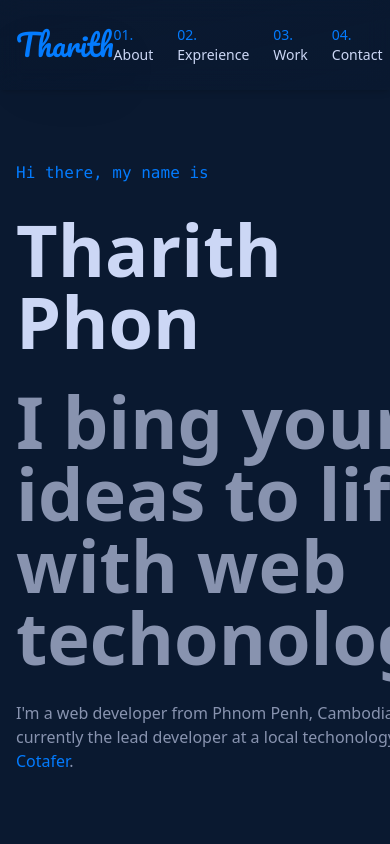
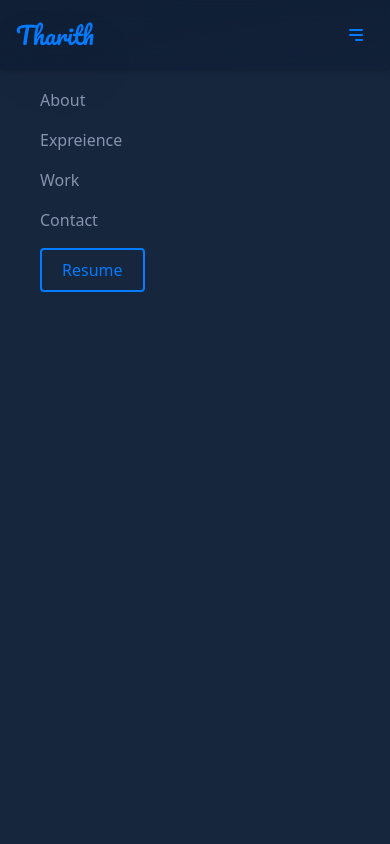
Before and after one commit to tharith-p/portfolios-v1, a React (Create React App) app: page / in a window 390 px wide. Shown: the top 844 px of the page. Built offline with nearby package versions, Linux system fonts and the light colour scheme.

Commit message:
done header responsive

```diff
--- a/src/component/header.js
+++ b/src/component/header.js
@@ -1,14 +1,25 @@
 import { Component } from "react";
 
 export default class Header extends Component {
+    constructor(props) {
+        super(props);
+        this.state = { isShow: true };
+        this.toggleNav = this.toggleNav.bind(this);
+    }
 
+    toggleNav() {
+        this.setState(state => ({
+            isShow: !state.isShow
+        }));
+    }
     render() {
         return (
-            <header className=" z-10 flex justify-between px-4 sm:px-6 md:px-10 h-[90px] sticky top-0 stick">
-                <a href="/" className="flex items-center">
-                    <p className="font-[Pacifico] text-main text-3xl drop-shadow-2xl">Tharith</p>
+            <div className=" sticky top-0 z-50">
+                <header className="z-50 flex px-4 sm:px-6 md:px-10 transition-[height] h-[70px] md:h-[90px] sticky top-0 stick">
+                    <a href="/" className="flex items-center mr-auto">
+                        <p className="font-[Pacifico] text-main transition-[font-size] text-2xl md:text-3xl drop-shadow-2xl">Tharith</p>
                     </a>
-                <ul className="flex items-center space-x-6 text-sm">
+                    <ul className="items-center space-x-6 text-sm hidden md:flex">
                         <li className="text-light hover:text-main "><a href="/" className="hov:und"><span className="text-main">01.</span> About</a></li>
                         <li className="text-light hover:text-main "><a href="/" className="hov:und"><span className="text-main">02.</span> Expreience</a></li>
                         <li className="text-light hover:text-main "><a href="/" className="hov:und"><span className="text-main">03.</span> Work</a></li>
@@ -19,7 +30,26 @@ export default class Header extends Component {
                             </button>
                         </li>
                     </ul>
+                    <div className="flex items-center">
+                        <button className="md:hidden transition-colors hover:bg-blue-200 p-2 rounded" onClick={this.toggleNav}>
+                            <svg xmlns="http://www.w3.org/2000/svg" className="h-5 w-5 text-main" viewBox="0 0 20 20" fill="currentColor">
+                                <path fillRule="evenodd" d="M3 5a1 1 0 011-1h12a1 1 0 110 2H4a1 1 0 01-1-1zM3 10a1 1 0 011-1h12a1 1 0 110 2H4a1 1 0 01-1-1zM9 15a1 1 0 011-1h6a1 1 0 110 2h-6a1 1 0 01-1-1z" clipRule="evenodd" />
+                            </svg>
+                        </button>
+                    </div>
                 </header>
+                <div className={"fixed inset-0 bg-dark-400 md:hidden z-40 transition-transform " + (this.state.isShow ? "translate-x-0" : "translate-x-full")}>
+                    <ul className="pt-[80px] px-10">
+                        <li className="py-2"><a className="hov:und" href="/">About</a></li>
+                        <li className="py-2"><a className="hov:und" href="/">Expreience</a></li>
+                        <li className="py-2"><a className="hov:und" href="/">Work</a></li>
+                        <li className="py-2"><a className="hov:und" href="/">Contact</a></li>
+                        <li className="py-2">
+                            <button className="py-2 px-5 rounded border-main border-2 transition-colors hover:bg-blue-200 text-main hover:text-dark-400">Resume</button>
+                        </li>
+                    </ul>
+                </div>
+            </div>
         );
     }
 }
--- a/tailwind.config.js
+++ b/tailwind.config.js
@@ -11,7 +11,8 @@ module.exports = {
           DEFAULT: "#037bfe"
         },
         'dark': {
-          DEFAULT: "#0a1930"
+          DEFAULT: "#0a1930",
+          "400" : "#16263D"
         },
         'light': {
           DEFAULT: '#ccd7f5'
```
Lines whose indentation alone changed are shown as unchanged.
